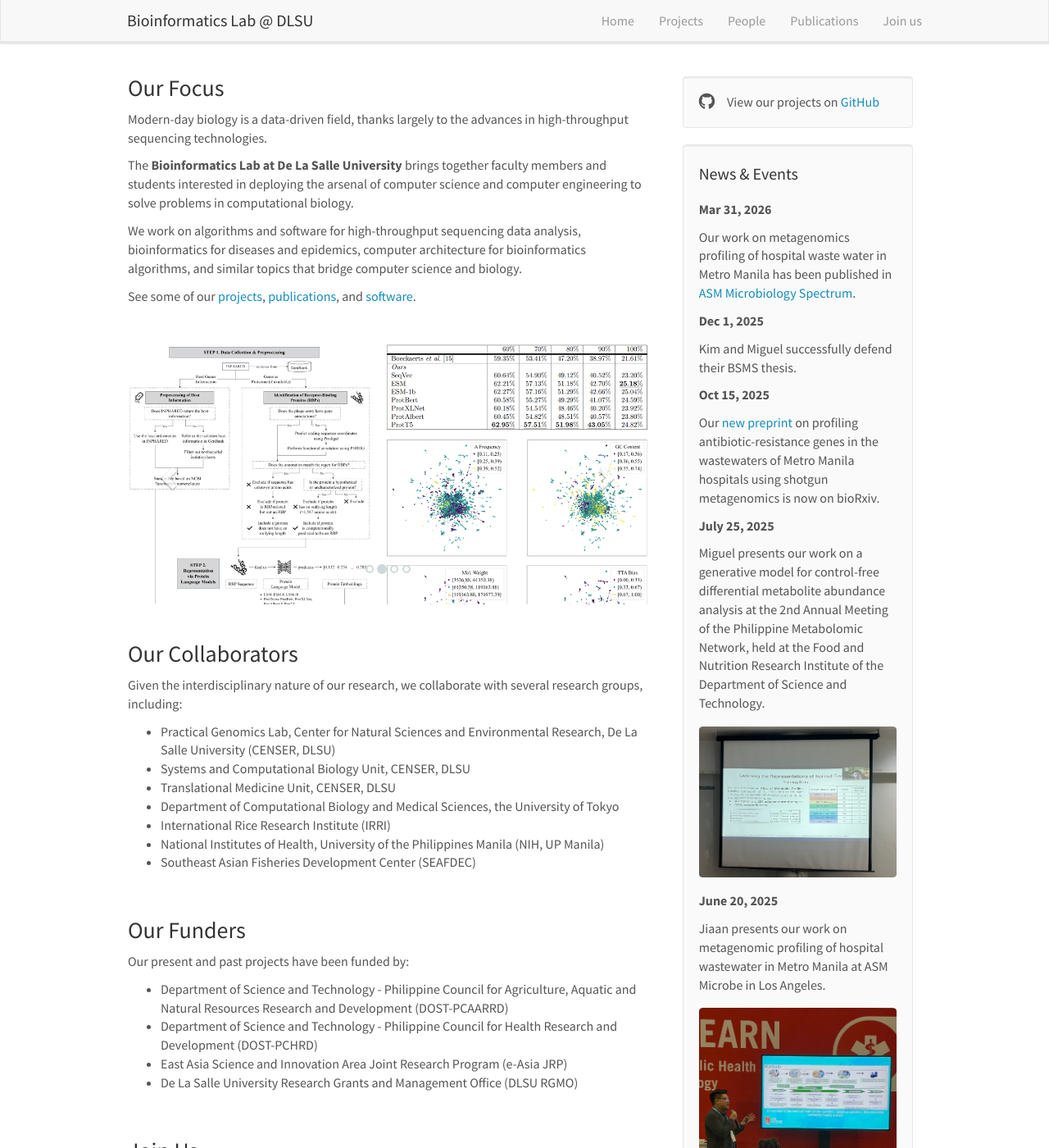
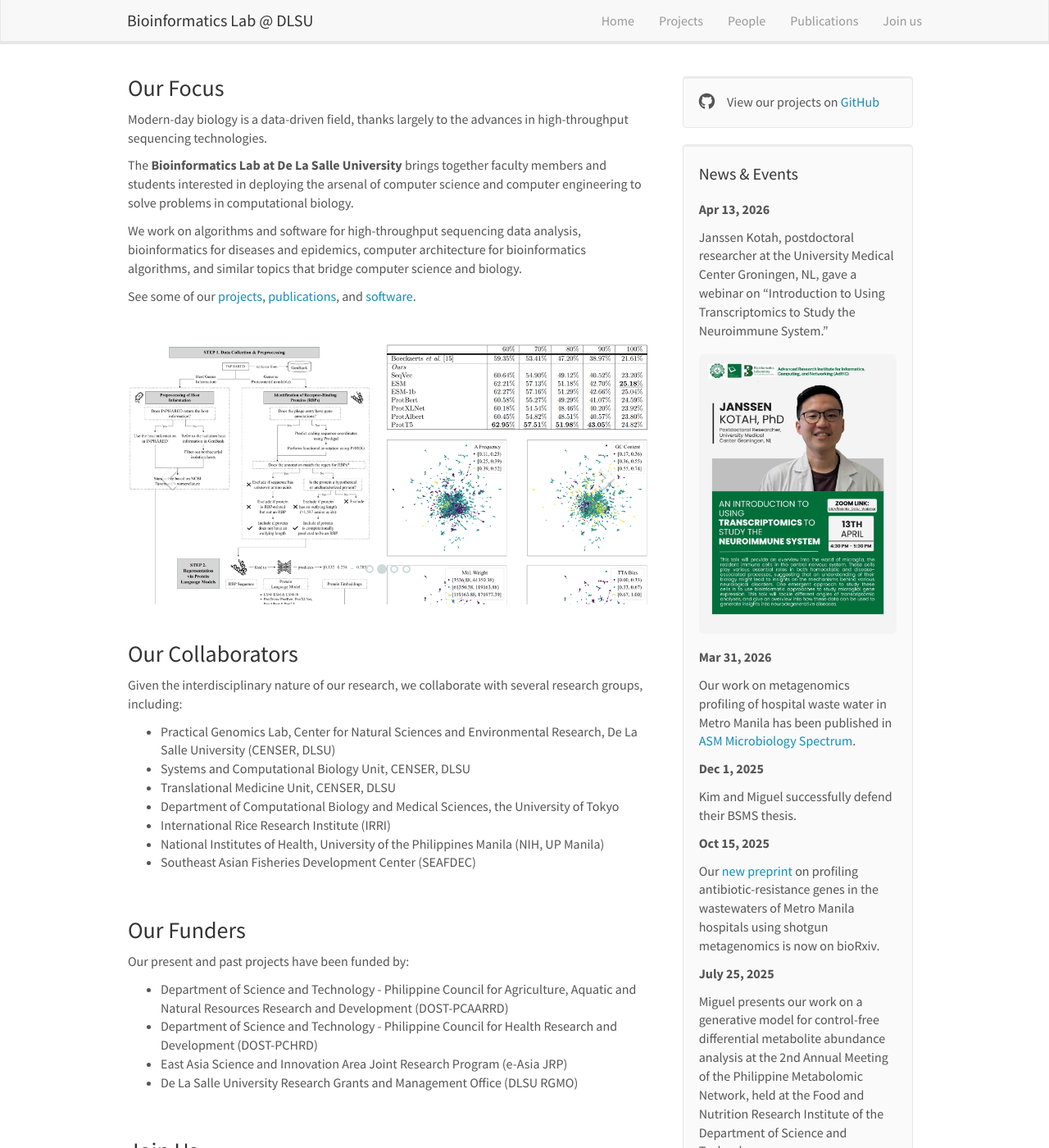
Before and after one commit to bioinfodlsu/bioinfodlsu.github.io, a Jekyll site: the page built from _pages/home.md, in a window 1280 px wide and 1400 px high. Shown: the whole window at 82% size. Built offline with Jekyll 4.4.1, drawn with Linux system fonts in a browser that asks for light colours; nearby versions of some CDN libraries.

Commit message:
Add news Janssen talk

```diff
--- a/_data/news.yml
+++ b/_data/news.yml
@@ -1,3 +1,7 @@
+- date: Apr 13, 2026
+  headline: Janssen Kotah, postdoctoral researcher at the University Medical Center Groningen, NL, gave a webinar on "Introduction to Using Transcriptomics to Study the Neuroimmune System."
+  pic: 20260413_Janssen.jpeg
+
 - date: Mar 31, 2026
   headline: Our work on metagenomics profiling of hospital waste water in Metro Manila has been published in [ASM Microbiology Spectrum](https://doi.org/10.1128/spectrum.03963-25){:target="\_blank"}.
 
```
Also changed, not shown: images/news/20260413_Janssen.jpeg (added).
